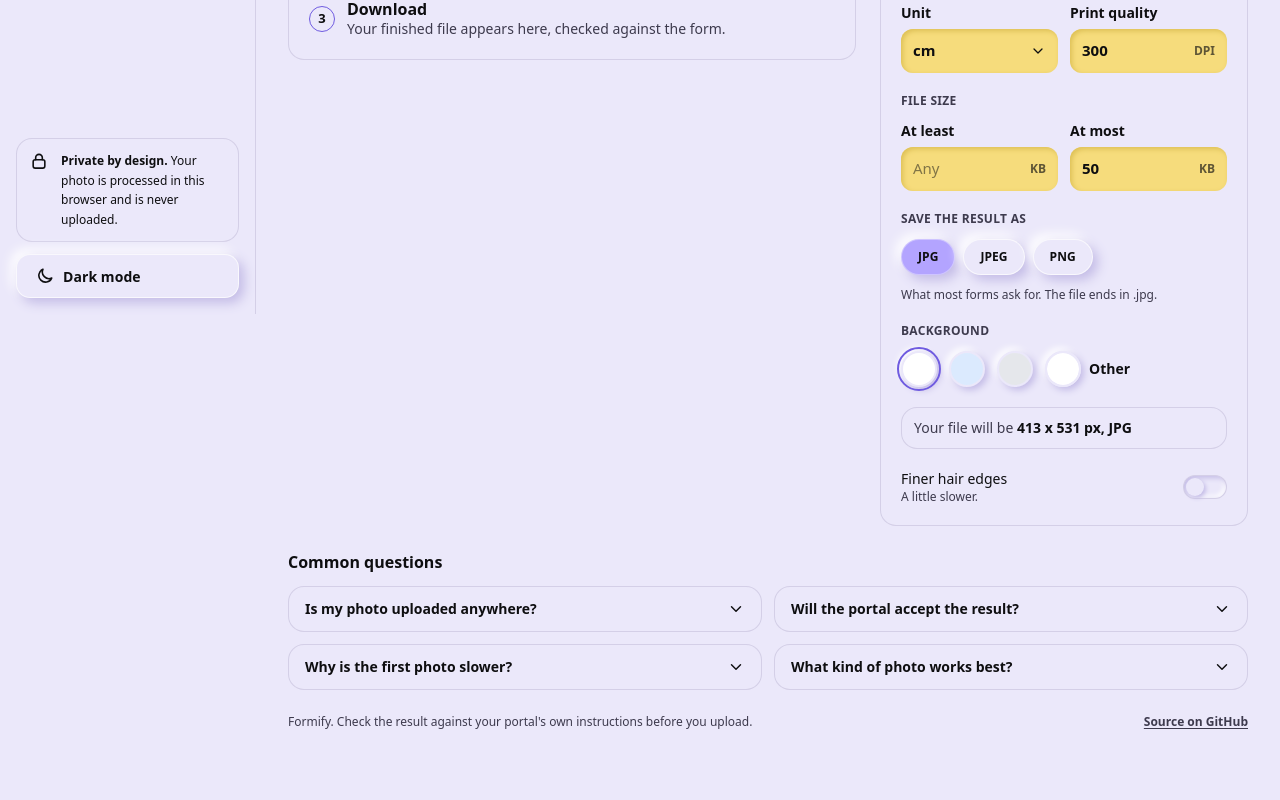
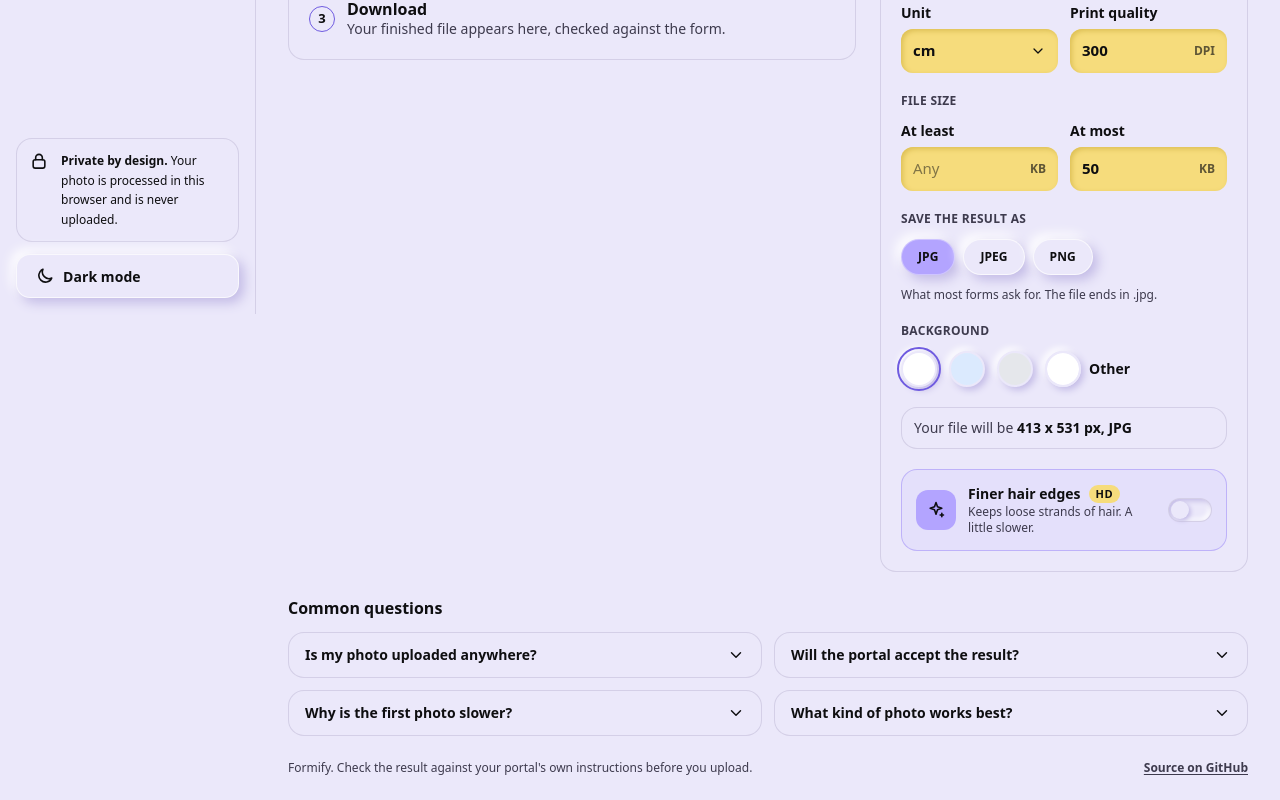
Before and after one commit to Kunal-Khairnar-05/formify, a React (Vite) app: page / in a window 1280 px wide. Shown: the part 486-1286 px from the top of the page. Before the commit the page ends 1240 px from the top, so only its background shows below. Built offline with nearby package versions, Linux system fonts and the light colour scheme; what onnxruntime-web would draw is missing.

Commit message:
feat: set the hair edges option apart as a featured card

```diff
--- a/src/App.tsx
+++ b/src/App.tsx
@@ -961,11 +961,18 @@ function App() {
               onChange={setFields}
             />
             {kind === 'photo' && (
-              <label className={toggle}>
-                <span>
-                  Finer hair edges
+              // the one extra the app offers: set apart from the plain form boxes above it
+              <label className={`nm-feature ${quality === 'fine' ? 'nm-feature-on' : ''}`}>
+                <span className="nm-feature-icon">
+                  <SparkIcon />
+                </span>
+                <span className="min-w-0 flex-1">
+                  <span className="flex flex-wrap items-center gap-2 text-sm font-bold">
+                    Finer hair edges
+                    <span className="nm-badge">HD</span>
+                  </span>
                   <span className="text-soft block text-xs font-medium">
-                    A little slower.
+                    Keeps loose strands of hair. A little slower.
                   </span>
                 </span>
                 <input
--- a/src/index.css
+++ b/src/index.css
@@ -408,6 +408,53 @@ body {
     background: #ffffff;
   }
 
+  /* the app's one extra, set apart: a tinted panel with its own icon and badge */
+  .nm-feature {
+    display: flex;
+    align-items: center;
+    gap: 0.75rem;
+    padding: 0.875rem;
+    border: 1px solid color-mix(in srgb, var(--primary-strong) 45%, transparent);
+    border-radius: 1rem;
+    background: color-mix(in srgb, var(--primary) 12%, var(--card));
+    cursor: pointer;
+    transition:
+      background 180ms ease,
+      border-color 180ms ease;
+  }
+
+  .nm-feature:hover {
+    background: color-mix(in srgb, var(--primary) 18%, var(--card));
+  }
+
+  /* switched on: the tint deepens and the edge becomes solid */
+  .nm-feature-on {
+    border-color: var(--primary-strong);
+    background: color-mix(in srgb, var(--primary) 24%, var(--card));
+  }
+
+  .nm-feature-icon {
+    display: inline-flex;
+    align-items: center;
+    justify-content: center;
+    flex: none;
+    width: 2.5rem;
+    height: 2.5rem;
+    border-radius: 0.75rem;
+    background: var(--primary);
+    color: var(--ink-on-colour);
+  }
+
+  .nm-badge {
+    padding: 0.0625rem 0.4375rem;
+    border-radius: 999px;
+    background: var(--field);
+    color: var(--ink-on-colour);
+    font-size: 0.6875rem;
+    font-weight: 800;
+    letter-spacing: 0.04em;
+  }
+
   /* numbered step marker beside a section heading */
   .nm-step {
     display: inline-flex;
```
